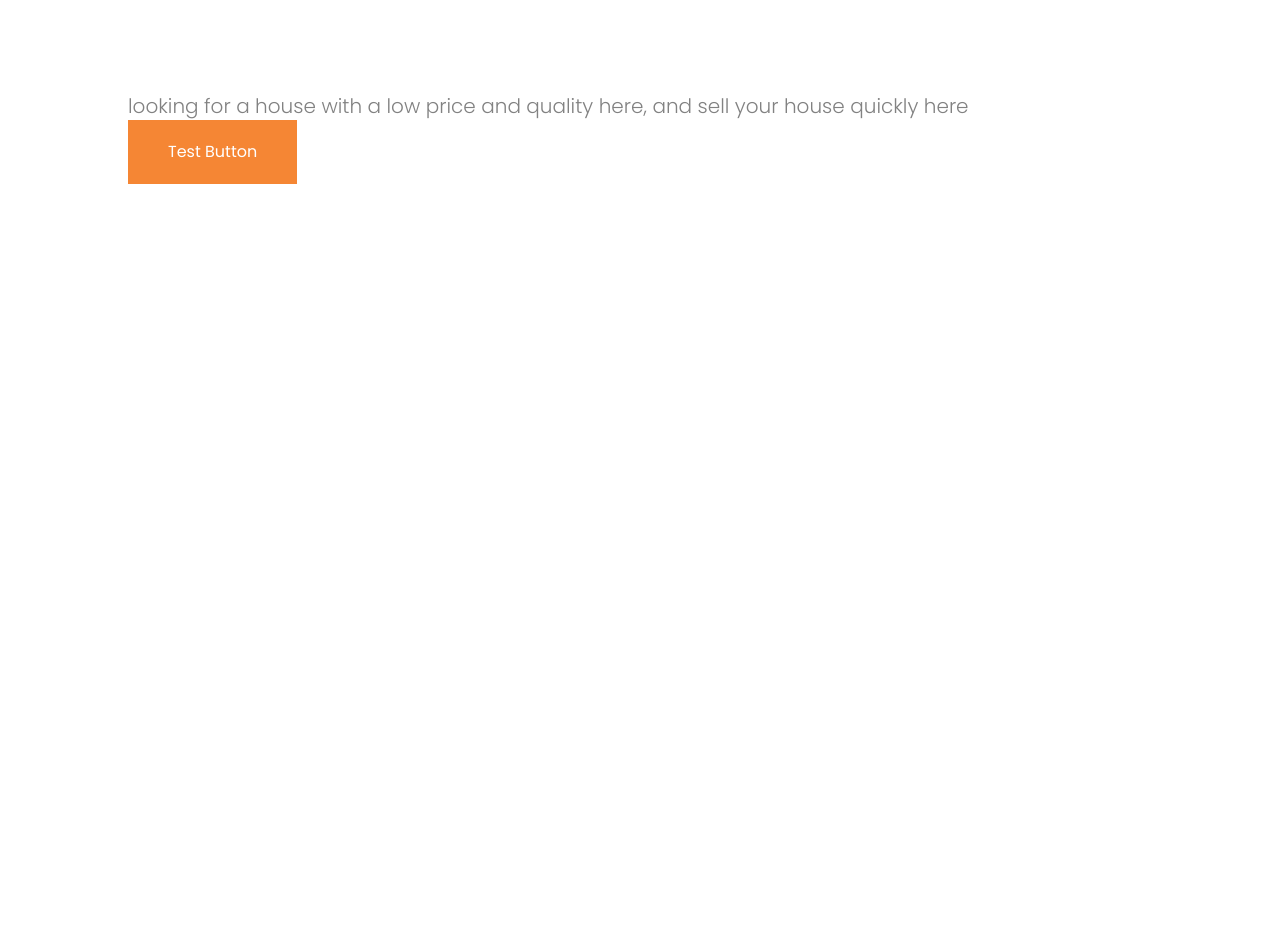
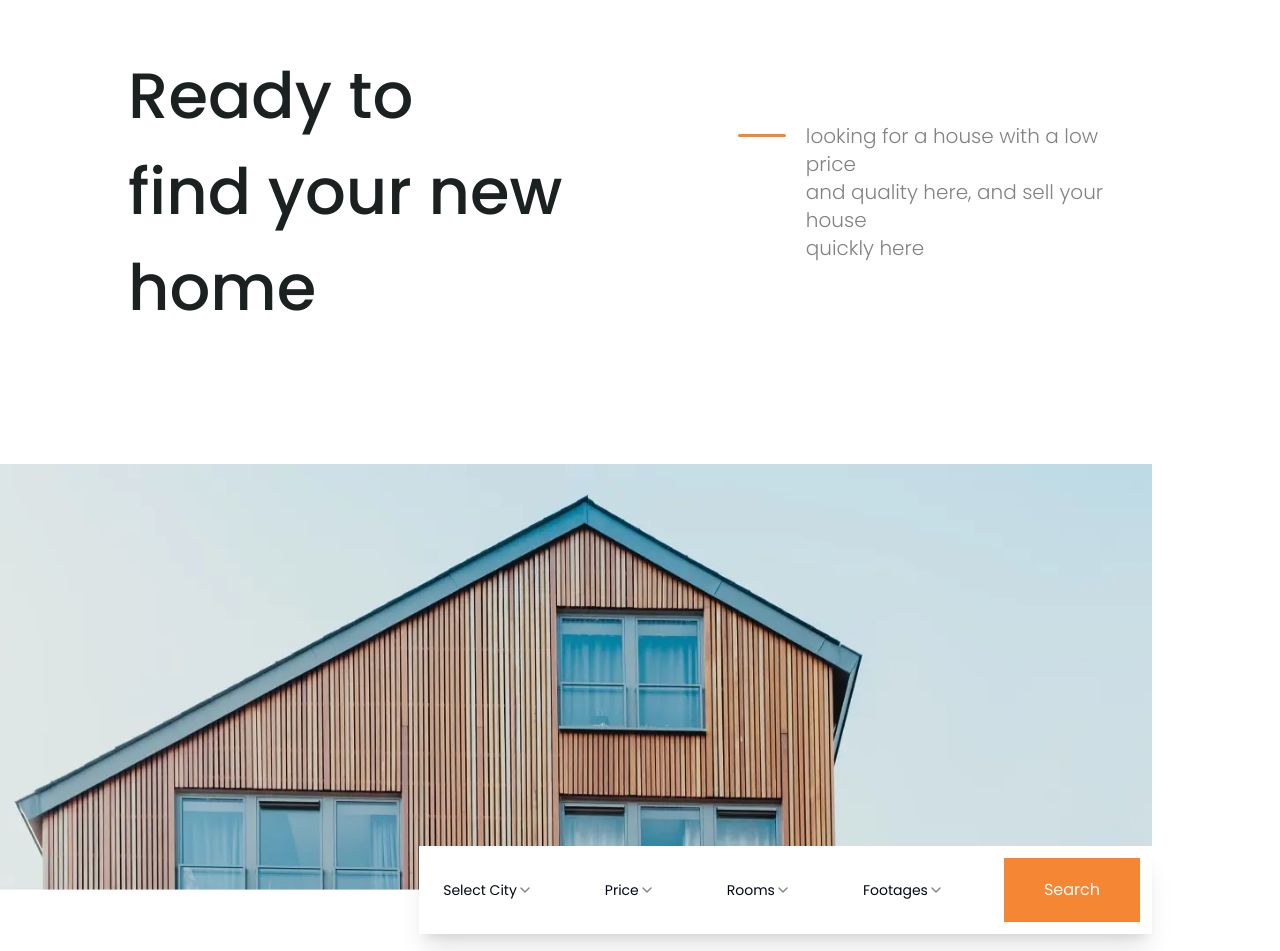
Before and after one commit to weiwei2694/omah, a Next.js app: page / in a window 1280 px wide. Shown: the part 160-1111 px from the top of the page. Before the commit the page ends 800 px from the top, so only its background shows below. Built offline with nearby package versions, Linux system fonts and the light colour scheme.

Commit message:
feat: header

```diff
--- a/package.json
+++ b/package.json
@@ -8,6 +8,7 @@
 		"start": "next start"
 	},
 	"dependencies": {
+		"@radix-ui/react-select": "^2.0.0",
 		"@radix-ui/react-slot": "^1.0.2",
 		"class-variance-authority": "^0.7.0",
 		"clsx": "^2.0.0",
--- /dev/null
+++ b/src/app/constants/index.ts
@@ -0,0 +1,20 @@
+export const lists = ['Home', 'To rent', 'For sale', 'Blog'];
+
+export const listsFindHome = [
+	{
+		title: 'Select City',
+		children: ['City 1', 'City 2', 'City 3'],
+	},
+	{
+		title: 'Price',
+		children: ['$1000 - $2000', '$2000 - $3000', '$3000 - $6000'],
+	},
+	{
+		title: 'Rooms',
+		children: ['1 room', '2 room', '3 room'],
+	},
+	{
+		title: 'Footages',
+		children: ['1 footage', '2 footage', '3 footage'],
+	},
+];
--- a/src/app/page.tsx
+++ b/src/app/page.tsx
@@ -1,3 +1,4 @@
+import Header from '@/components/header'
 import Heading from '@/components/sharing/heading'
 import SubHeading from '@/components/sharing/subheading'
 import { Button } from '@/components/ui/button'
@@ -5,13 +6,7 @@ import { Button } from '@/components/ui/button'
 export default function Home() {
   return (
     <>
-      <section className='section__padding'>
-        <Heading>Started Project</Heading>
-      </section>
-      <section className='section__padding-left'>
-        <SubHeading>looking for a house with a low price and quality here, and sell your house quickly here</SubHeading>
-        <Button>Test Button</Button>
-      </section>
+      <Header />
     </>
   )
 }
--- /dev/null
+++ b/src/components/header.tsx
@@ -0,0 +1,94 @@
+'use client';
+
+import { usePathname } from 'next/navigation';
+import Image from 'next/image'
+import Heading from './sharing/heading'
+import SubHeading from './sharing/subheading'
+import { lists, listsFindHome } from '@/app/constants'
+import { cn } from '@/lib/utils';
+import { Button } from './ui/button';
+
+// Shadcn
+import {
+  Select,
+  SelectContent,
+  SelectItem,
+  SelectTrigger,
+  SelectValue,
+} from "@/components/ui/select"
+
+const Header = () => {
+  const path = usePathname();
+
+  return (
+    <header>
+      {/* Nav */}
+      <nav className='section__padding !py-10 flex items-center justify-between'>
+        <h3 className='text-2xl tracking-[1%] font-medium text-black'>Omah<span className='text-orange'>.</span></h3>
+        <ul className='flex gap-x-12 items-center'>
+          {lists.map(e => {
+            const isActive = path === '/' && e === 'Home';
+
+            return (
+              <li key={e} className={cn('text-base tracking-[1%] cursor-pointer', isActive ? 'text-black' : 'text-gray')}>{e}</li>
+            )
+          })}
+          <li>
+            <Button>Log In</Button>
+          </li>
+        </ul>
+      </nav>
+
+      {/* Content */}
+      <div>
+        {/* Heading */}
+        <section className='section__padding flex justify-between items-center'>
+          <Heading className='text-[64px]'>Ready to<br /> find your new home</Heading>
+          <div className='flex gap-x-5 items-start justify-start'>
+            <div className='w-[50px] h-[3px] rounded bg-orange mt-3' />
+            <SubHeading>
+              looking for a house with a low price<br />
+              and quality here, and sell your house<br />
+              quickly here
+            </SubHeading>
+          </div>
+        </section>
+
+        {/* Sub Section */}
+        <section className='section__margin-right relative'>
+          <Image
+            src='/header-picture.webp'
+            alt='Picture of Omah'
+            width={1305}
+            height={483}
+            className='object-cover w-full'
+          />
+
+          <div className='absolute bottom-5 right-0 bg-white h-fit p-3 shadow-xl'>
+            <ul className='flex gap-x-12 items-center'>
+              {listsFindHome.map(e => (
+                <li key={e.title}>
+                  <Select>
+                    <SelectTrigger className="w-fit">
+                      <SelectValue placeholder={e.title} />
+                    </SelectTrigger>
+                    <SelectContent>
+                      {e.children.map(children => (
+                        <SelectItem key={children} value={children}>{children}</SelectItem>
+                      ))}
+                    </SelectContent>
+                  </Select>
+                </li>
+              ))}
+              <li>
+                <Button size='sm'>Search</Button>
+              </li>
+            </ul>
+          </div>
+        </section>
+      </div>
+    </header>
+  )
+}
+
+export default Header
--- /dev/null
+++ b/src/components/ui/select.tsx
@@ -0,0 +1,121 @@
+"use client"
+
+import * as React from "react"
+import * as SelectPrimitive from "@radix-ui/react-select"
+import { Check, ChevronDown } from "lucide-react"
+
+import { cn } from "@/lib/utils"
+
+const Select = SelectPrimitive.Root
+
+const SelectGroup = SelectPrimitive.Group
+
+const SelectValue = SelectPrimitive.Value
+
+const SelectTrigger = React.forwardRef<
+  React.ElementRef<typeof SelectPrimitive.Trigger>,
+  React.ComponentPropsWithoutRef<typeof SelectPrimitive.Trigger>
+>(({ className, children, ...props }, ref) => (
+  <SelectPrimitive.Trigger
+    ref={ref}
+    className={cn(
+      "flex h-10 w-full items-center justify-between rounded-md border-input bg-background px-3 py-2 text-sm placeholder:text-muted-foreground disabled:cursor-not-allowed disabled:opacity-50 outline-none select-none",
+      className
+    )}
+    {...props}
+  >
+    {children}
+    <SelectPrimitive.Icon asChild>
+      <ChevronDown className="h-4 w-4 opacity-50" />
+    </SelectPrimitive.Icon>
+  </SelectPrimitive.Trigger>
+))
+SelectTrigger.displayName = SelectPrimitive.Trigger.displayName
+
+const SelectContent = React.forwardRef<
+  React.ElementRef<typeof SelectPrimitive.Content>,
+  React.ComponentPropsWithoutRef<typeof SelectPrimitive.Content>
+>(({ className, children, position = "popper", ...props }, ref) => (
+  <SelectPrimitive.Portal>
+    <SelectPrimitive.Content
+      ref={ref}
+      className={cn(
+        "relative z-50 min-w-[8rem] overflow-hidden rounded-md border bg-popover text-popover-foreground shadow-md data-[state=open]:animate-in data-[state=closed]:animate-out data-[state=closed]:fade-out-0 data-[state=open]:fade-in-0 data-[state=closed]:zoom-out-95 data-[state=open]:zoom-in-95 data-[side=bottom]:slide-in-from-top-2 data-[side=left]:slide-in-from-right-2 data-[side=right]:slide-in-from-left-2 data-[side=top]:slide-in-from-bottom-2",
+        position === "popper" &&
+        "data-[side=bottom]:translate-y-1 data-[side=left]:-translate-x-1 data-[side=right]:translate-x-1 data-[side=top]:-translate-y-1",
+        className
+      )}
+      position={position}
+      {...props}
+    >
+      <SelectPrimitive.Viewport
+        className={cn(
+          "p-1",
+          position === "popper" &&
+          "h-[var(--radix-select-trigger-height)] w-full min-w-[var(--radix-select-trigger-width)]"
+        )}
+      >
+        {children}
+      </SelectPrimitive.Viewport>
+    </SelectPrimitive.Content>
+  </SelectPrimitive.Portal>
+))
+SelectContent.displayName = SelectPrimitive.Content.displayName
+
+const SelectLabel = React.forwardRef<
+  React.ElementRef<typeof SelectPrimitive.Label>,
+  React.ComponentPropsWithoutRef<typeof SelectPrimitive.Label>
+>(({ className, ...props }, ref) => (
+  <SelectPrimitive.Label
+    ref={ref}
+    className={cn("py-1.5 pl-8 pr-2 text-sm font-semibold", className)}
+    {...props}
+  />
+))
+SelectLabel.displayName = SelectPrimitive.Label.displayName
+
+const SelectItem = React.forwardRef<
+  React.ElementRef<typeof SelectPrimitive.Item>,
+  React.ComponentPropsWithoutRef<typeof SelectPrimitive.Item>
+>(({ className, children, ...props }, ref) => (
+  <SelectPrimitive.Item
+    ref={ref}
+    className={cn(
+      "relative flex w-full cursor-default select-none items-center rounded-sm py-1.5 pl-8 pr-2 text-sm outline-none focus:bg-accent focus:text-accent-foreground data-[disabled]:pointer-events-none data-[disabled]:opacity-50",
+      className
+    )}
+    {...props}
+  >
+    <span className="absolute left-2 flex h-3.5 w-3.5 items-center justify-center">
+      <SelectPrimitive.ItemIndicator>
+        <Check className="h-4 w-4" />
+      </SelectPrimitive.ItemIndicator>
+    </span>
+
+    <SelectPrimitive.ItemText>{children}</SelectPrimitive.ItemText>
+  </SelectPrimitive.Item>
+))
+SelectItem.displayName = SelectPrimitive.Item.displayName
+
+const SelectSeparator = React.forwardRef<
+  React.ElementRef<typeof SelectPrimitive.Separator>,
+  React.ComponentPropsWithoutRef<typeof SelectPrimitive.Separator>
+>(({ className, ...props }, ref) => (
+  <SelectPrimitive.Separator
+    ref={ref}
+    className={cn("-mx-1 my-1 h-px bg-muted", className)}
+    {...props}
+  />
+))
+SelectSeparator.displayName = SelectPrimitive.Separator.displayName
+
+export {
+  Select,
+  SelectGroup,
+  SelectValue,
+  SelectTrigger,
+  SelectContent,
+  SelectLabel,
+  SelectItem,
+  SelectSeparator,
+}
```
Also changed, not shown: 1 other file (tests, documents, lock files or other folders).
